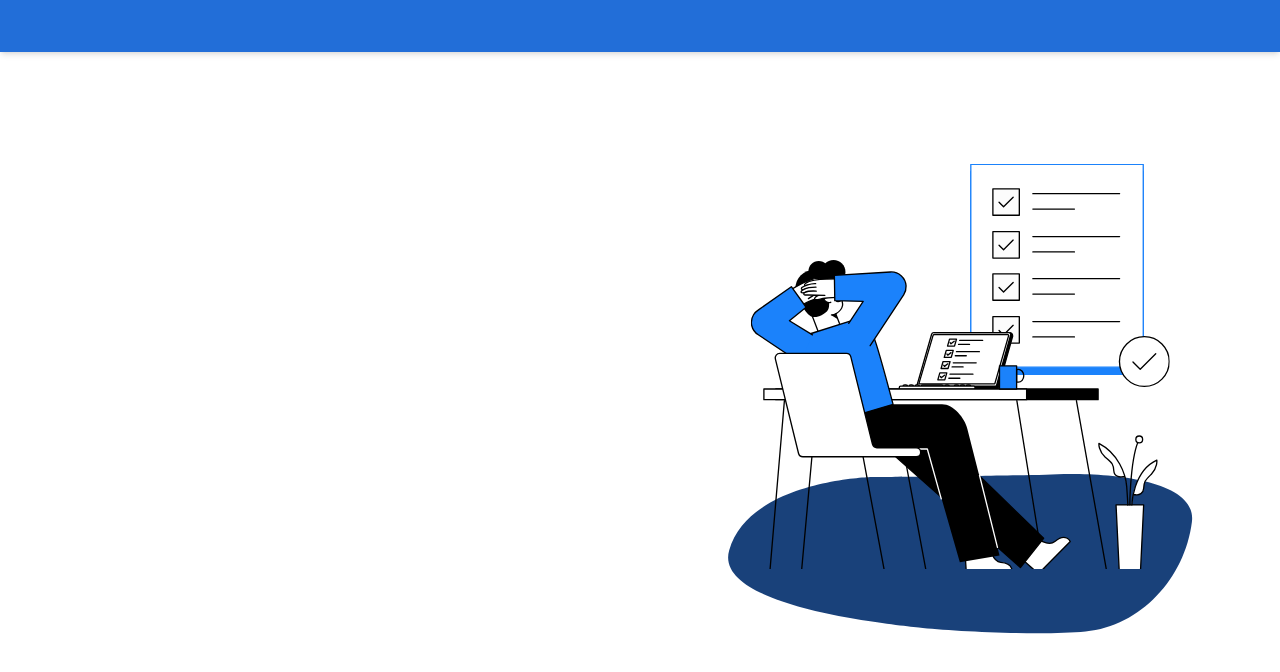
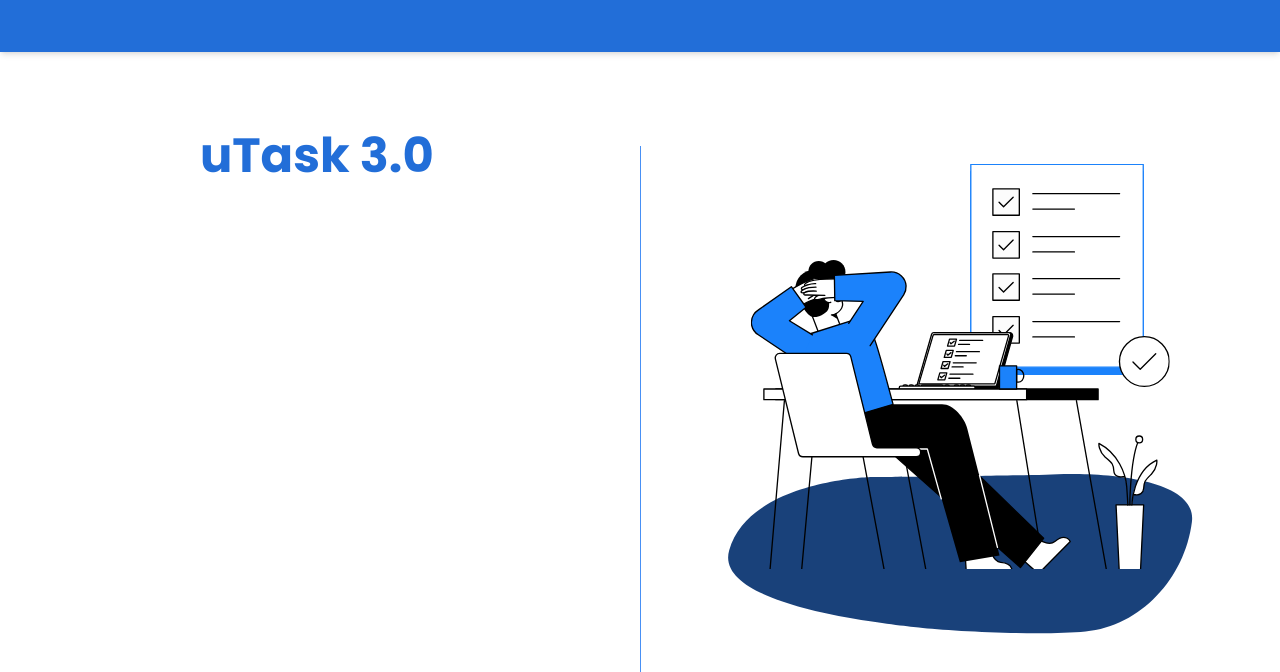
Before and after one commit to miguelnsimoes/utask-3.0, a React (Vite) app in the folder frontend/: page /register in a window 1280 px wide. Shown: the top 672 px of the page. Built offline with nearby package versions, Linux system fonts and the light colour scheme.

Commit message:
ajustando posicao dos elemntos

```diff
--- a/frontend/src/pages/Register.tsx
+++ b/frontend/src/pages/Register.tsx
@@ -6,10 +6,19 @@ export function Register(){
         <div className="flex flex-col h-screen">
             <Header />
 
-            <div className='flex flex-1 justify-end'>
+            <div className='flex flex-1'>
+                <div className="w-1/2 flex items-start justify-center">
+                    <div className="w-1/2 flex flex-col items-start justify-start pt-20 px-10">
+                        <h1 className="text-5xl font-bold text-primary-dark mb-12">uTask 3.0</h1>
+                    </div>
+                </div>
+
+                <div className="w-px bg-primary h-3/4 self-center"></div>
+
                 <div className="w-1/2 flex items-center justify-center">
                     <img src={illustration} alt="ilustração" className="w-3/4" />
                 </div>
+
             </div>
         </div>
     )
```
